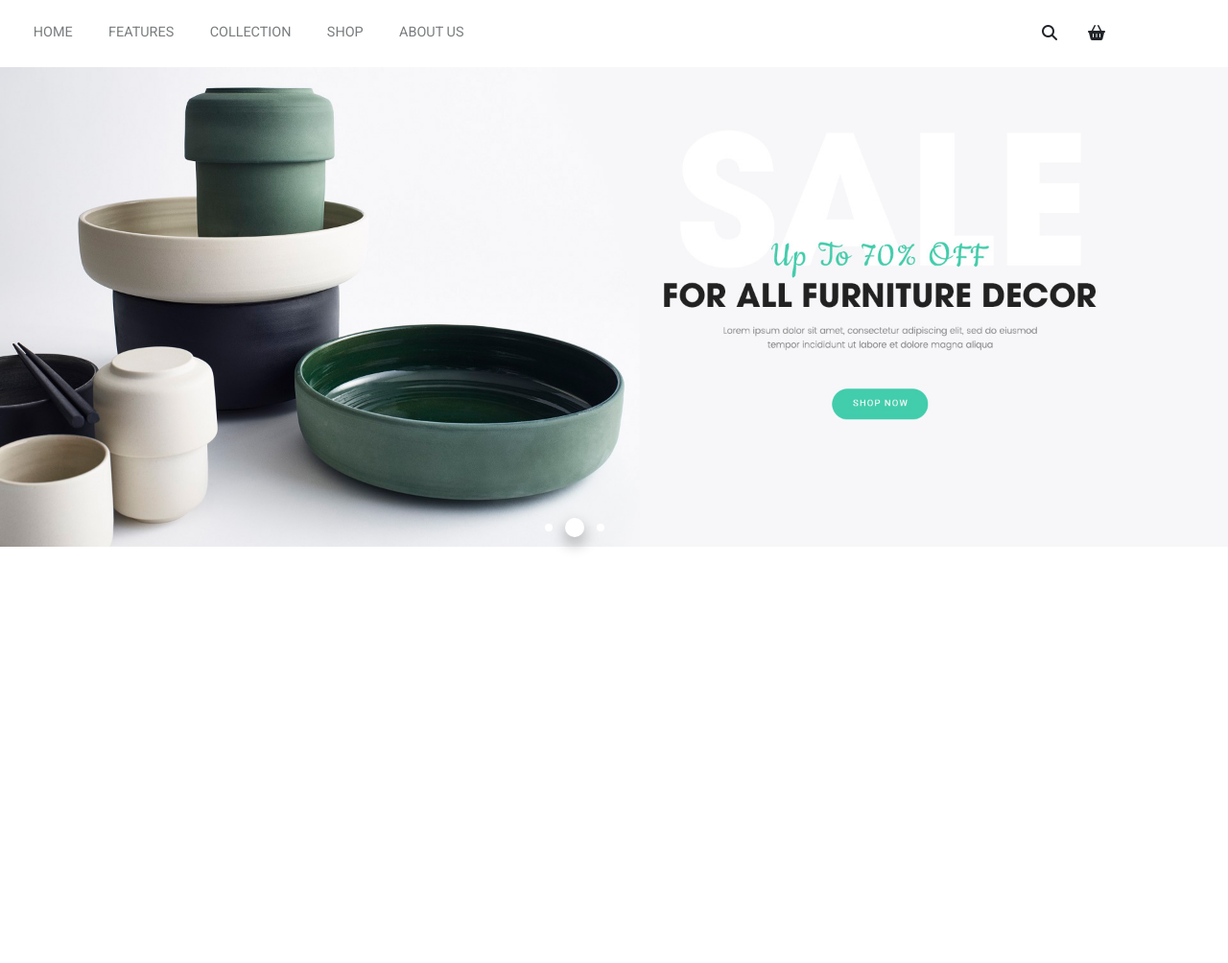
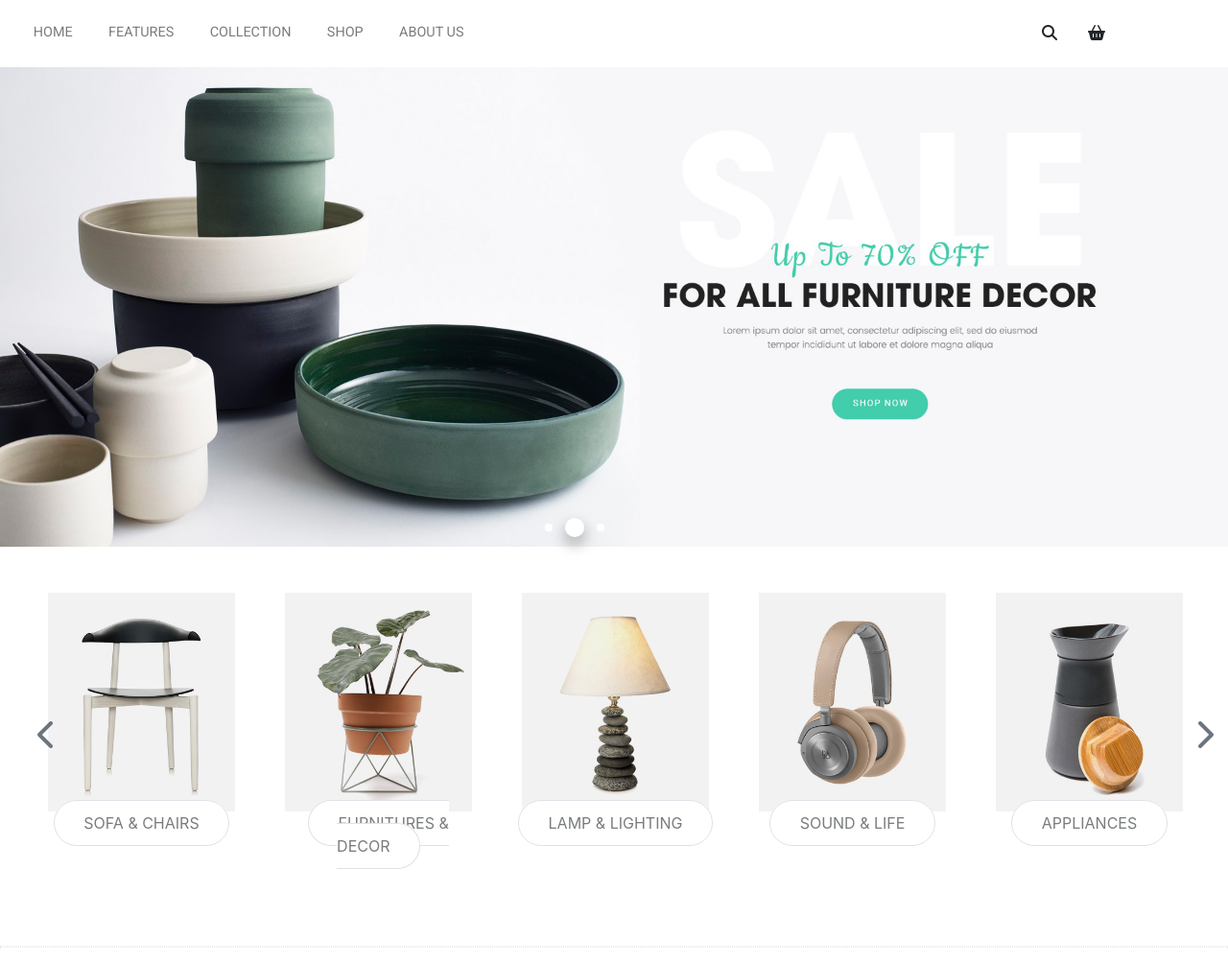
Before and after one commit to tonytenorio/home-depot, a plain HTML site: page index.html in a window 1280 px wide. Shown: the part 82-1086 px from the top of the page at 96% size. Before the commit the page ends 800 px from the top, so only its background shows below. Drawn offline with nearby package versions, Linux system fonts and the light colour scheme; a web font is replaced by a local one.

Commit message:
Product Slider completed

```diff
--- a/css/style.css
+++ b/css/style.css
@@ -138,3 +138,37 @@ header .site-title {
     transform: scale(2.5);
     box-shadow: 0px 3px 5px 1px rgba(0, 0, 0, 0.205);
 }
+
+/* Second Slider */
+
+.site-slider-two {
+    position: relative;
+    height: 30%;
+}
+
+.site-slider-two .product {
+    height: 25rem;
+    position: relative;
+    overflow: hidden;
+}
+
+.site-slider-two .product img {
+    width: 90%;
+    margin: auto;
+}
+
+.site-btn.btn-span {
+    padding: 0.8rem 1.9rem;
+    border-radius: 4rem;
+    border: 1px solid var(--border);
+    background-color: white;
+    color: var(--light-gray);
+}
+
+.slider-two .slick-track .product:hover span {
+    background-color: var(--primary-color);
+}
+
+.hr {
+    border: 1px dotted var(--border);
+}
--- a/index.html
+++ b/index.html
@@ -111,6 +111,48 @@
             </div>
         </div>
         <!--- /First Slider -->
+
+        <!-- Second Slider -->
+        <div class="container-fluid">
+            <div class="site-slider-two px-md-4">
+                <div class="row slider-two text-center">
+                    <div class="col-md-2 product pt-md-5 pt-4">
+                        <img src="./assets/id-9-cat-1.jpg" alt="Product 1" />
+                        <span class="border site-btn btn-span">SOFA & CHAIRS</span>
+                    </div>
+                    <div class="col-md-2 product pt-md-5 pt-4">
+                        <img src="./assets/id-9-cat-2.jpg" alt="Product 2" />
+                        <span class="border site-btn btn-span">FURNITURES & DECOR</span>
+                    </div>
+                    <div class="col-md-2 product pt-md-5 pt-4">
+                        <img src="./assets/id-9-cat-3.jpg" alt="Product 3" />
+                        <span class="border site-btn btn-span">LAMP & LIGHTING</span>
+                    </div>
+                    <div class="col-md-2 product pt-md-5 pt-4">
+                        <img src="./assets/id-9-cat-4.jpg" alt="Product 4" />
+                        <span class="border site-btn btn-span">SOUND & LIFE</span>
+                    </div>
+                    <div class="col-md-2 product pt-md-5 pt-4">
+                        <img src="./assets/id-9-cat-5.jpg" alt="Product 5" />
+                        <span class="border site-btn btn-span">APPLIANCES</span>
+                    </div>
+                    <div class="col-md-2 product pt-md-5 pt-4">
+                        <img src="./assets/id-9-cat-3.jpg" alt="Product 3" />
+                        <span class="border site-btn btn-span">LAMP & LIGHTING</span>
+                    </div>
+                </div>
+                <div class="slider-btn">
+                    <span class="prev position-top"><i class="fas fa-chevron-left fa-2x text-secondary"></i
+                    ></span>
+                    <span class="next position-top right-0"><i class="fas fa-chevron-right fa-2x text-secondary"></i
+                    ></span>
+                </div>
+            </div>
+        </div>
+
+        <!-- /Second Slider -->
+
+<hr class="hr" />
     </main>
     <!-- /main -->
 
--- a/js/main.js
+++ b/js/main.js
@@ -10,4 +10,15 @@ $(document).ready(function(){
     nextArrow: ".site-slider .slider-btn .next"
   });
 
+  /**  Second  Slider */
+  $(".slider-two")
+    .not(".slick-intialized")
+    .slick({
+      prevArrow: ".site-slider-two .prev",
+      nextArrow: ".site-slider-two .next",
+      slidesToShow: 5,
+      slidesToScroll: 1,
+      autoplaySpeed: 3000,
+    });
+
 });
```
